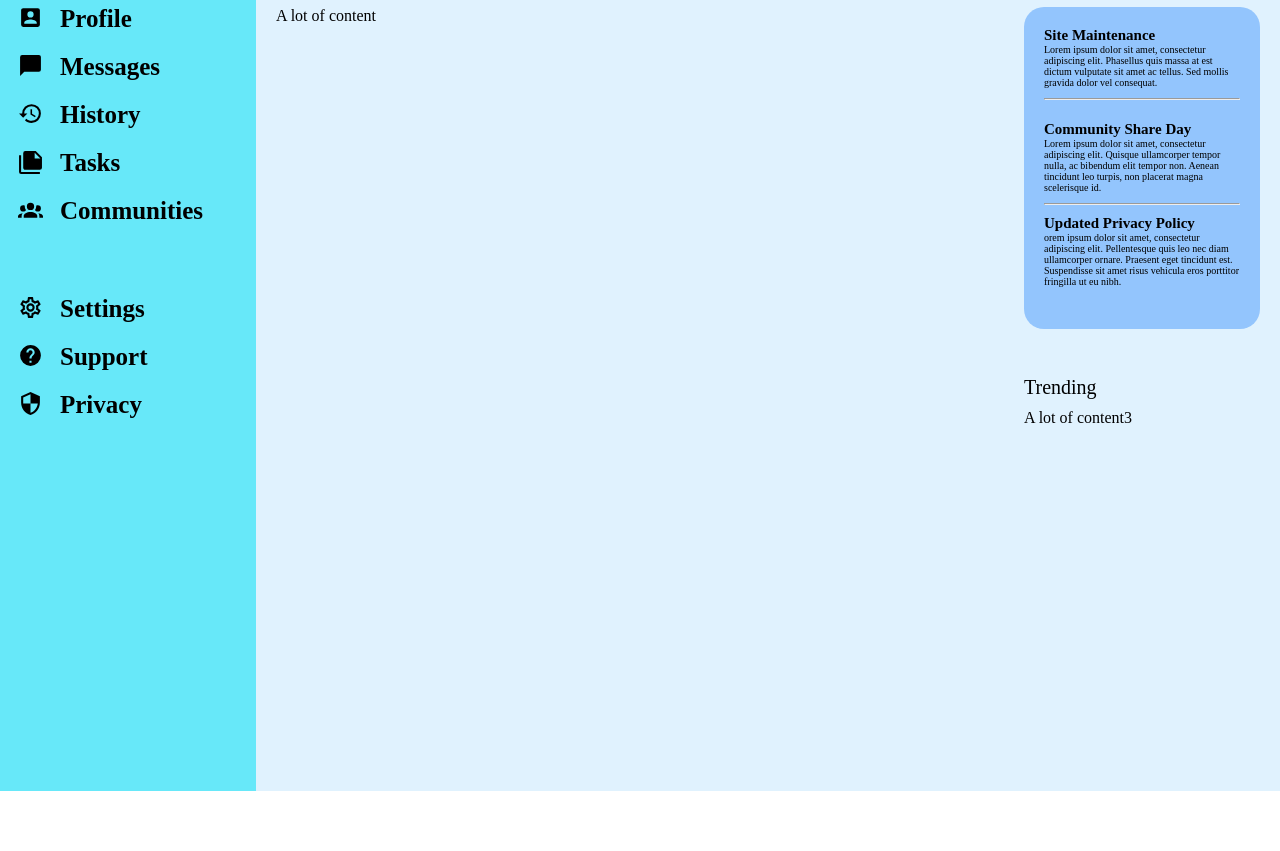
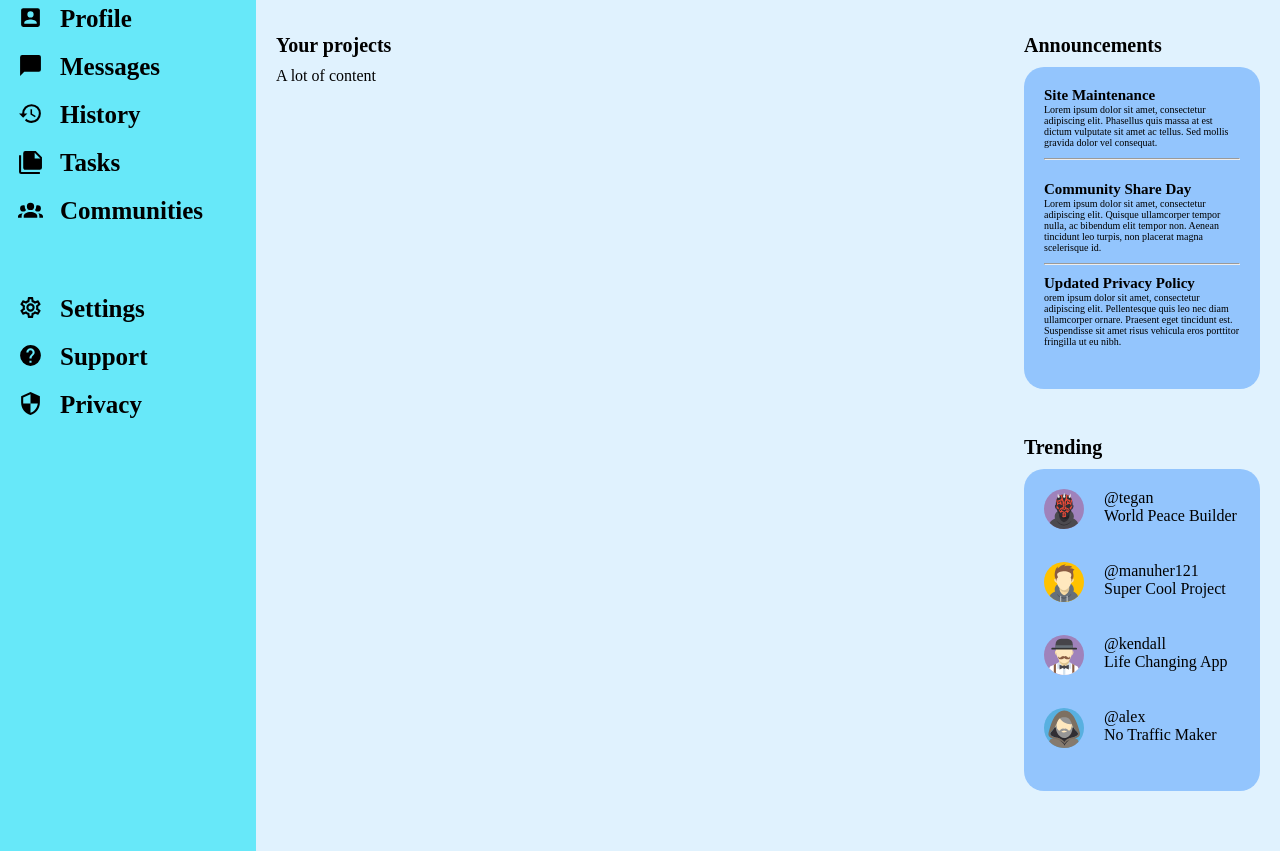
Before and after one commit to manuher121/Dashboard, a plain HTML site: page index.html in a window 1280 px wide. Shown: the part 163-1014 px from the top of the page. Before the commit the page ends 954 px from the top, so only its background shows below. Drawn offline with Linux system fonts and the light colour scheme.

Commit message:
Trending finished, Height added on header

```diff
--- a/index.html
+++ b/index.html
@@ -86,7 +86,28 @@
                 </div>
             </div>
             <p class="text3">Trending</p>
-            <div class="trending">A lot of content3</div>
+            <div class="trending">
+                <img src="imgs/accountone.svg">
+                <div>
+                    <p>@tegan</p>
+                    <p>World Peace Builder</p>
+                </div>
+                <img src="imgs/accounticon.svg">
+                <div>
+                    <p>@manuher121</p>
+                    <p>Super Cool Project</p>
+                </div>
+                <img src="imgs/accounttwo.svg">
+                <div>
+                    <p>@kendall</p>
+                    <p>Life Changing App</p>
+                </div>
+                <img src="imgs/accountthree.svg">
+                <div>
+                    <p>@alex</p>
+                    <p>No Traffic Maker</p>
+                </div>
+            </div>
         </div>
     </div>
 </body>
--- a/style.css
+++ b/style.css
@@ -67,6 +67,7 @@ input {
     display: grid;
     grid-template-columns: 2fr 1fr;
     grid-row: 1fr 1fr;
+    height: 150px;
 }
 
 .left-top {
@@ -146,7 +147,7 @@ button {
     margin-bottom: 10px;
     align-self: end;
     font-size: 20px;
-    font-weight: 500;
+    font-weight: 700;
 }
 .text1 , .projects{
     margin-left: 20px;
@@ -166,3 +167,17 @@ hr {
     margin-top: 10px;
     margin-bottom: 10px;
 }
+
+.trending {
+    background-color: #93c5fd;
+    margin-right: 20px;
+    border-radius: 20px;
+    padding: 20px;
+    display: grid;
+    grid-template-columns: 50px 1fr;
+    gap: 10px;
+}
+
+.trending img {
+    width: 40px;
+}
```
Also changed, not shown: imgs/accountfour.svg (deleted).
